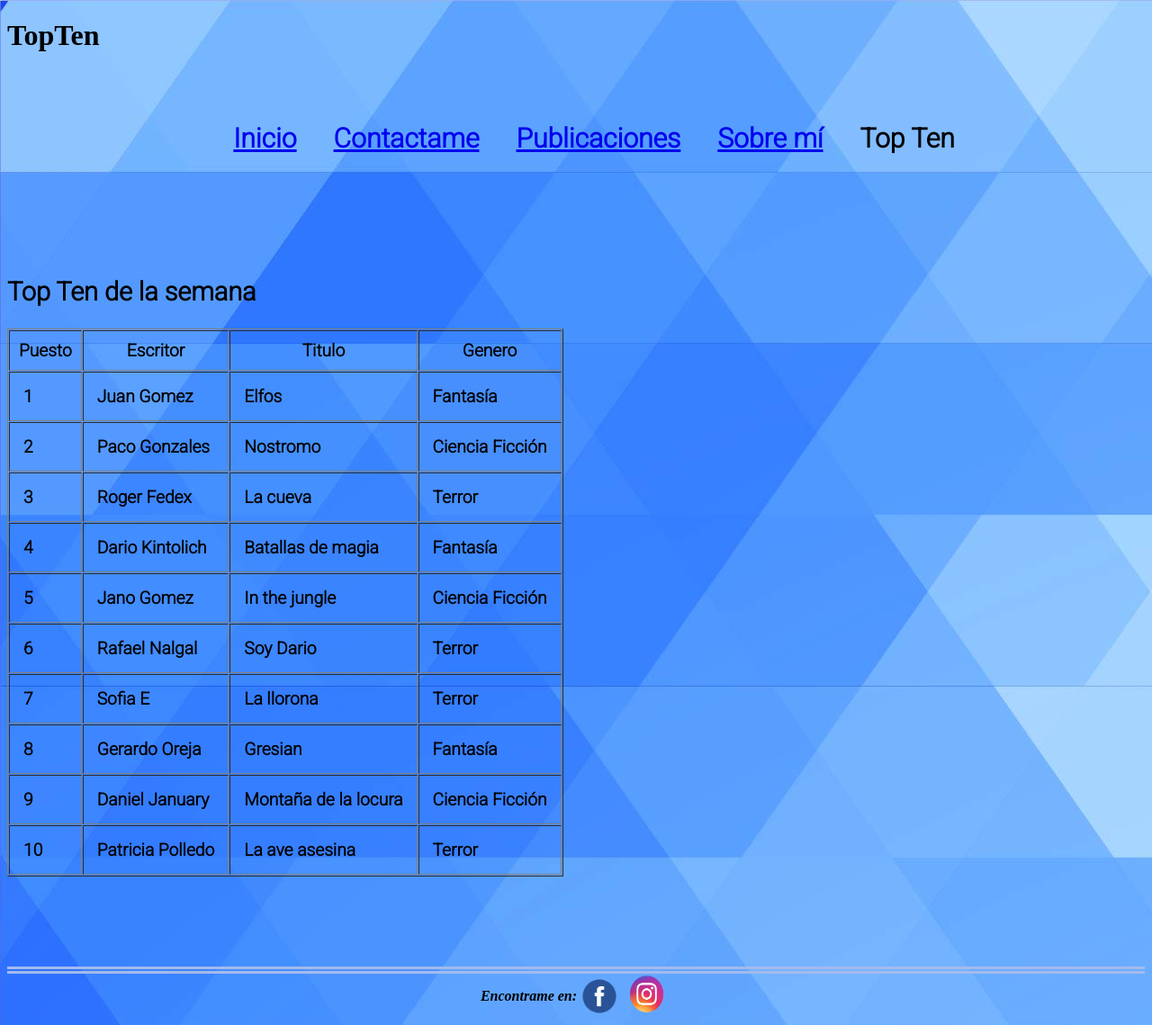
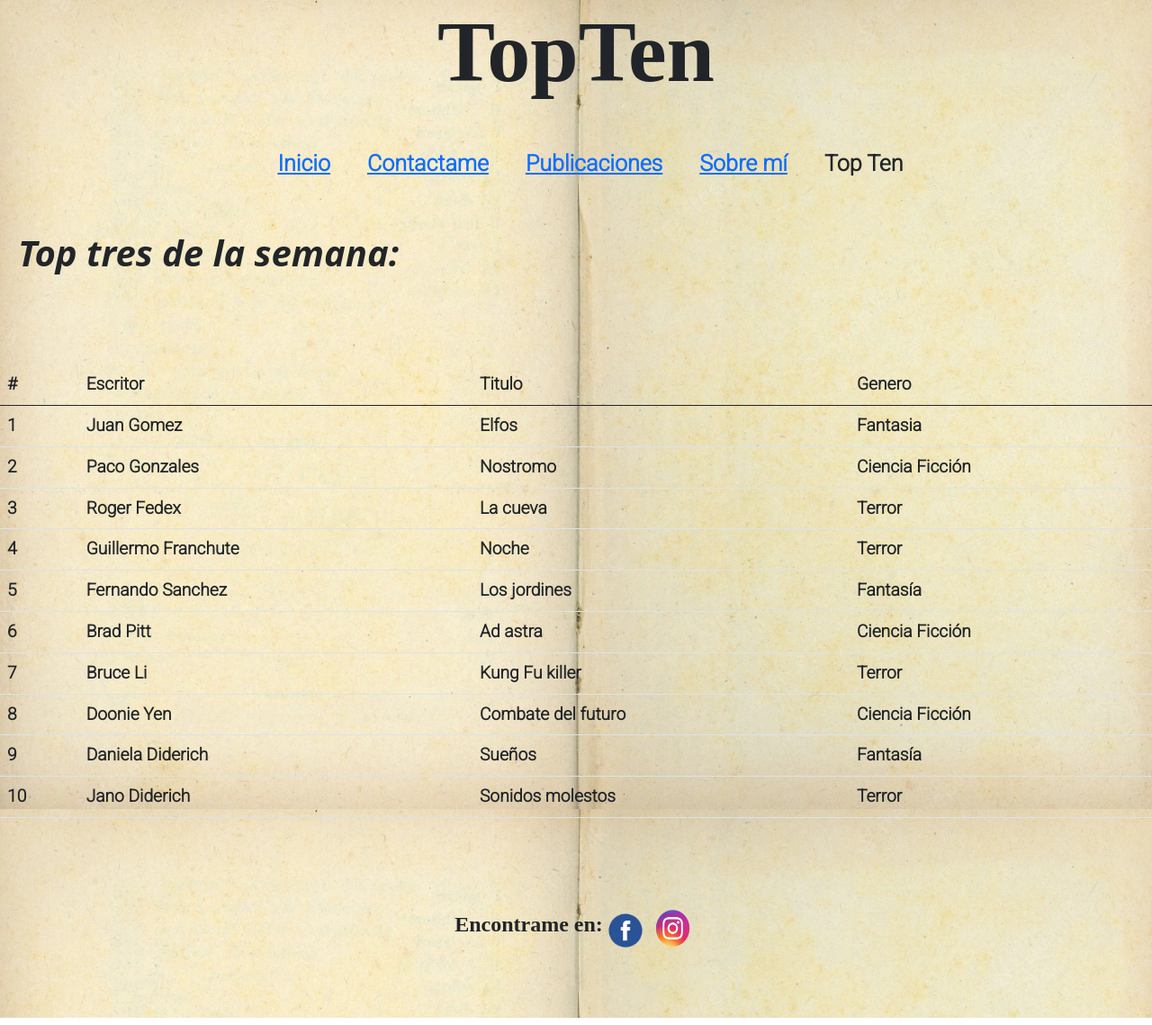
Before and after one commit to JaviDiderich/EntregasParaCoder, a plain HTML site: page Pestañas/topten.html in a window 1280 px wide. Shown: the top 1139 px of the page at 90% size. Drawn offline with nearby package versions, Linux system fonts and the light colour scheme; a web font is replaced by a local one.

Commit message:
Cambio para la segunda entrega

```diff
--- a/Pestañas/topten.html
+++ b/Pestañas/topten.html
@@ -6,6 +6,8 @@
 
               <title>Escribi tu cuento/relato</title>
 
+             <!-- Bootstrap CSS -->
+            <link href="https://cdn.jsdelivr.net/npm/bootstrap@5.0.2/dist/css/bootstrap.min.css" rel="stylesheet" integrity="sha384-EVSTQN3/azprG1Anm3QDgpJLIm9Nao0Yz1ztcQTwFspd3yD65VohhpuuCOmLASjC" crossorigin="anonymous">
             <link rel="stylesheet" href="../css/estilo.css">
             <link rel="preconnect" href="https://fonts.googleapis.com">
             <link rel="preconnect" href="https://fonts.gstatic.com" crossorigin>
@@ -13,7 +15,7 @@
     </head>
 
     <body>
-           <h1>TopTen</h1>
+           <div><h1>TopTen</h1></div>
 
          <header id="contenedor">
 
@@ -28,93 +30,84 @@
               </nav>
           </header>
 
-             <section id="Tabla">
-                <h2>Top Ten de la semana</h2>
-                    <article>
-                           <table border="1" cellpadding="1" cellspacing="1">
+
+          <section>
+
+                <h2 class="tituloTabla">Top tres de la semana:</h2>
+
+                <table id="Tabla" class="table">
+                  <thead>
                     <tr>
-                                  <th>Puesto</th>
-                                  <th>Escritor</th>
-                                  <th>Titulo</th>
-                                  <th>Genero</th>
+                      <th scope="col">#</th>
+                      <th scope="col">Escritor</th>
+                      <th scope="col">Titulo</th>
+                      <th scope="col">Genero</th>
                     </tr>
-
+                  </thead>
+                  <tbody>
                     <tr>
-                                 <td>1</td>
+                      <th scope="row">1</th>
                       <td>Juan Gomez</td>
                       <td>Elfos</td>
-                                 <td>Fantasía</td>
+                      <td>Fantasia</td>
                     </tr>
-
                     <tr>
-                                 <td>2</td>
+                      <th scope="row">2</th>
                       <td>Paco Gonzales</td>
                       <td>Nostromo</td>
                       <td>Ciencia Ficción</td>
                     </tr>
-
                     <tr>
-                                  <td>3</td>
+                      <th scope="row">3</th>
                       <td>Roger Fedex</td>
                       <td>La cueva</td>
                       <td>Terror</td>
                     </tr>
 
-                               <tr>
-                                  <td>4</td>
-                                  <td>Dario Kintolich</td>
-                                  <td>Batallas de magia</td>
-                                  <td>Fantasía</td>
-                               </tr>
+                     <tr><th scope="row">4</th>
+                     <td>Guillermo Franchute</td>
+                     <td>Noche</td>
+                     <td>Terror</td></tr>
 
-                               <tr>
-                                  <td>5</td>
-                                  <td>Jano Gomez</td>
-                                  <td>In the jungle</td>
-                                  <td>Ciencia Ficción</td>
-                               </tr>
+                      <tr><th scope="row">5</th>
+                      <td>Fernando Sanchez</td>
+                      <td>Los jordines</td>
+                      <td>Fantasía</td></tr>
 
-                               <tr>
-                                  <td>6</td>
-                                  <td>Rafael Nalgal</td>
-                                  <td>Soy Dario</td>
-                                  <td>Terror</td>
-                               </tr>
+                      <tr><th scope="row">6</th>
+                      <td>Brad Pitt</td>
+                      <td>Ad astra</td>
+                      <td>Ciencia Ficción</td></tr>
 
-                               <tr>
-                                  <td>7</td>
-                                  <td>Sofia E</td>
-                                  <td>La llorona</td>
-                                  <td>Terror</td>
-                               </tr>
+                      <tr><th scope="row">7</th>
+                      <td>Bruce Li</td>
+                      <td>Kung Fu killer</td>
+                      <td>Terror</td></tr>
 
-                               <tr>
-                                  <td>8</td>
-                                  <td>Gerardo Oreja</td>
-                                  <td>Gresian</td>
-                                  <td>Fantasía</td>
-                              </tr>
+                      <tr><th scope="row">8</th>
+                      <td>Doonie Yen</td>
+                      <td>Combate del futuro</td>
+                      <td>Ciencia Ficción</td></tr>
 
-                              <tr>
-                                 <td>9</td>
-                                 <td>Daniel January</td>
-                                 <td>Montaña de la locura</td>
-                                 <td>Ciencia Ficción</td>
-                              </tr>
+                      <tr><th scope="row">9</th>
+                      <td>Daniela Diderich</td>
+                      <td>Sueños</td>
+                      <td>Fantasía</td></tr>
 
-                              <tr>
-                                 <td>10</td>
-                                 <td>Patricia Polledo</td>
-                                 <td>La ave asesina</td>
-                                 <td>Terror</td>
-                             </tr>
-
-                     </table>
-                 </article>
-            </section>
+                      <tr><th scope="row">10</th>
+                      <td>Jano Diderich</td>
+                      <td>Sonidos molestos</td>
+                      <td>Terror</td></tr>
 
 
 
+
+
+
+                  </tbody>
+                </table>
+
+         </section>
 
 
 
@@ -133,6 +126,8 @@
 
              </footer>
 
+           <script src="https://cdn.jsdelivr.net/npm/bootstrap@5.0.2/dist/js/bootstrap.bundle.min.js" integrity="sha384-MrcW6ZMFYlzcLA8Nl+NtUVF0sA7MsXsP1UyJoMp4YLEuNSfAP+JcXn/tWtIaxVXM" crossorigin="anonymous"></script>
+
 
      </body>
 </html>
--- a/css/estilo.css
+++ b/css/estilo.css
@@ -1,15 +1,18 @@
 
 body{
-	background-image: url(../img/back.jpg);
+	background-image: url(../img/fondo.webp);
+	background-size: cover;
+  background-attachment: fixed;
 }
 
 div h1{
 	font-family: 'Joan', serif;
 	font-size: 6rem;
 	text-align: center;
-	animation-name: titulo;
+	animation-name: textTitulo;
   animation-duration: 4s;
   font-weight: bold;
+
 }
 
 
@@ -24,7 +27,12 @@ ul{
 	list-style: none;
 }
 
-
+.letra :first-letter{
+	font-size: 3rem;
+	padding: 3px;
+	font-family: 'Joan', serif;
+	font-weight: bold;
+}
 
 /*Aca empieza flexbox*/
 
@@ -45,18 +53,31 @@ nav ul{
 
 
 
-nav ul li{
+
+nav ul li :hover{
   margin: 0.5px;
 	padding: 20px;
   font-weight: bold ;
 	font-family: 'Roboto', sans-serif;
 	text-align: center;
-	font-size: 30px;
+	font-size: 25px;
 	margin-top: 20px;
+ cursor: pointer;
+ transform: skew(1.3);
+transition: all .5s;
+}
 
 
-	cursor: pointer;
+nav ul li{
+	 margin: 0.5px;
+	padding: 20px;
+  font-weight: bold ;
+	font-family: 'Roboto', sans-serif;
+	text-align: center;
+	font-size: 25px;
+	margin-top: 20px;
 }
+
 
 
 .imagenLibros{
@@ -68,13 +89,15 @@ nav ul li{
 
 .main{
   font-family: 'Joan', serif;
-  color: white;
+  color: black;
   line-height: 2 1;
-  background-color: #493FAE;
+
   width: 50%;
   margin: 100px auto;
   padding: 3%;
-  border:groove 10px #A3BAED;
+  border:groove 10px #FFB35A;
+  box-shadow: 1px 3px 1px 3px;
+
 
 
 }
@@ -109,24 +132,45 @@ tr th{
 
 
 footer{
-	font-size: 1rem;
-	font-style: italic;
+	font-size: 1.5rem;
+	font-family: 'Joan', serif;
 	font-weight: bold;
-  border-top:double 8px #A3BAED;
+
+  margin-top: 50px;
+  margin-bottom: 70px;
   /*Footer Flex*/
   display: flex;
   justify-content: center;
-}
-
-
-.fomulario{
-	font-size: 2rem;
-	margin-left: 30%;
-	padding-right: 50%;
+  flex-direction: row;
 }
 
 
 
+ section article form{
+
+ margin-left: 25px;
+ padding: 25px;
+
+}
+
+section article form div{
+	margin-bottom: 5px;
+
+}
+
+.casillero{
+	padding: 5px;
+	border: solid beige;
+	margin-bottom: 5px;
+}
+
+.boton{
+	font-size: 20px;
+	border: solid beige;
+}
+
+
+}
 
 #piedePagina{
 	margin-top: 100px;
@@ -135,10 +179,6 @@ footer{
 .label{
 	width: 300px;
 	height: 300px;
-}
-
-
-
 }
 
 #content{
@@ -190,11 +230,12 @@ footer{
 }
 
 
-!-- Acá empieza el animaciones -->
+/* aca empieza las animaciones*/
 
-@keyframes titulo{
-	from{opacity: 0}
-	to{opacity: 1}
+
+@keyframes textTitulo{
+	from{opacity: 0;}
+	to{opacity: 1;}
 }
 
 
@@ -202,3 +243,25 @@ footer{
 	transform: translateX(10px);
 	cursor: pointer;
 }
+
+
+
+
+
+@media (max-width: 768px) {
+
+	div h1{
+		font-size: 40px;
+	}
+
+	nav ul li{
+		font-size: 20px;
+	}
+
+ .main{
+ 	font-size: 20px;
+ }
+
+
+
+}
```
Also changed, not shown: Pestañas/contactame.html (+16 -15 lines), Pestañas/sobremi.html (+9 -3 lines), index.html (+4 -7 lines), img/back.jpg (deleted), img/fondo.webp (added). Lines whose indentation alone changed are shown as unchanged.
